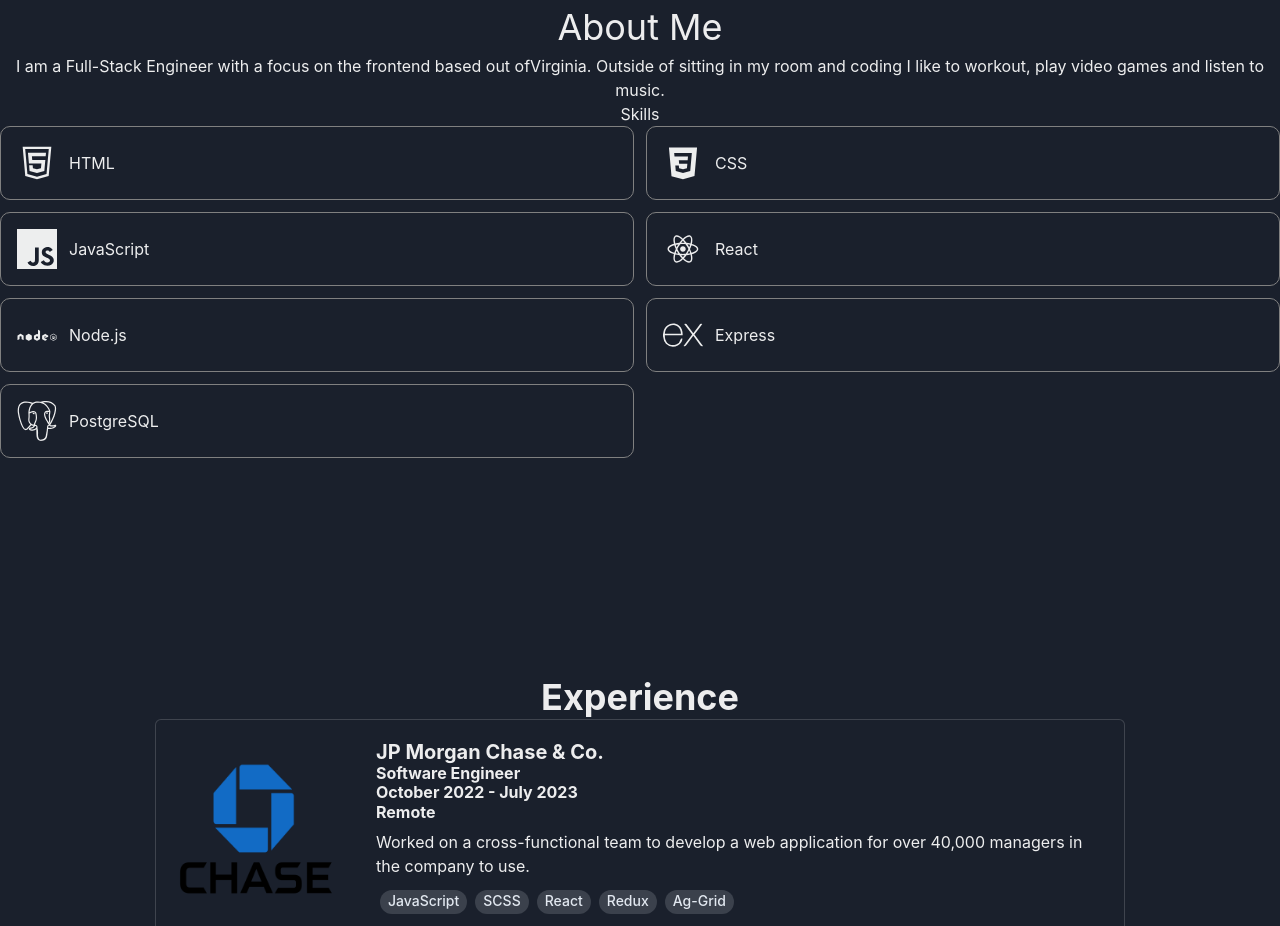
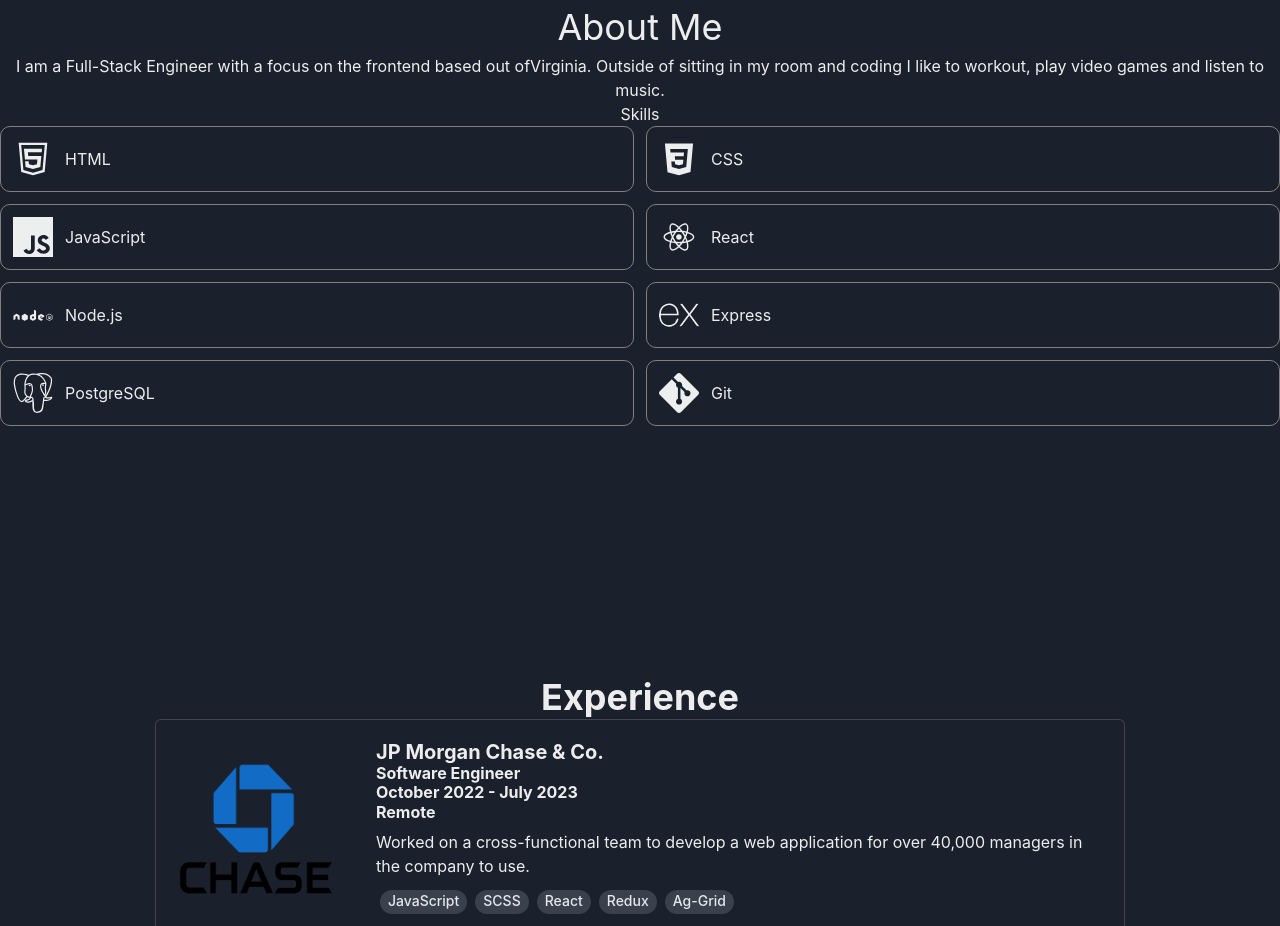
Before and after one commit to AlexandroM1234/PortfolioV2, a React (Create React App) app in the folder portfolio/: page / in a window 1280 px wide. Shown: the part 800-1726 px from the top of the page. Built offline with nearby package versions, Linux system fonts and the light colour scheme.

Commit message:
added git to skills and updated styles slightly

```diff
--- a/portfolio/src/Components/TechCard.jsx
+++ b/portfolio/src/Components/TechCard.jsx
@@ -8,12 +8,12 @@
         justifyContent={"flex-start"}
         border={"1px"}
         borderColor={"gray"}
-        padding={4}
+        padding={3}
         borderRadius={10}
         alignItems={"center"}
       >
         <Icon as={icon} boxSize={10} />
-        <Text size={"m"} marginLeft={3}>
+        <Text size={"sm"} marginLeft={3}>
           {name}
         </Text>
       </Flex>
--- a/portfolio/src/constants/constants.js
+++ b/portfolio/src/constants/constants.js
@@ -1,6 +1,6 @@
 import { AiOutlineHtml5 } from "react-icons/ai";
 import { DiCss3, DiReact, DiNodejs } from "react-icons/di";
-import { SiJavascript, SiExpress, SiPostgresql } from "react-icons/si";
+import { SiJavascript, SiExpress, SiPostgresql, SiGit } from "react-icons/si";
 
 export const ABOUT_ME_HEADER = "About Me";
 export const ABOUT_ME =
@@ -45,6 +45,10 @@
     name: "PostgreSQL",
     icon: SiPostgresql,
   },
+  {
+    name: "Git",
+    icon: SiGit,
+  },
 ];
 
 export const ProjectDetails = [
```
